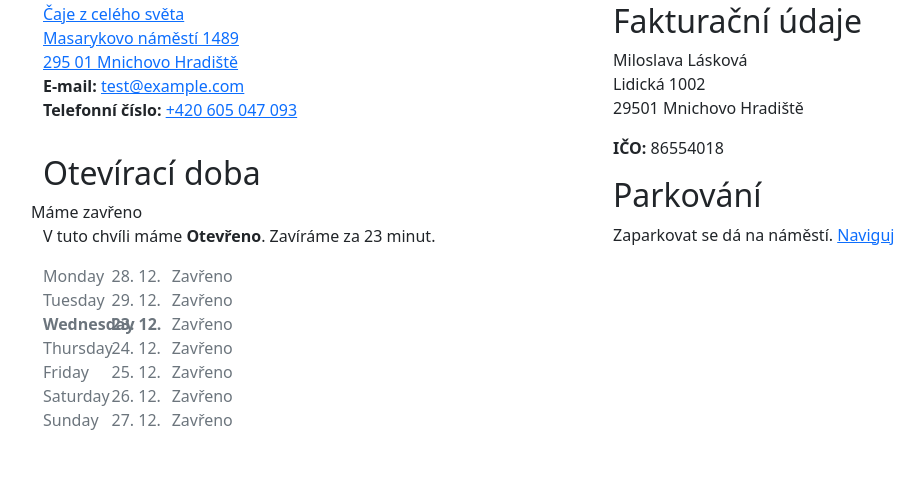
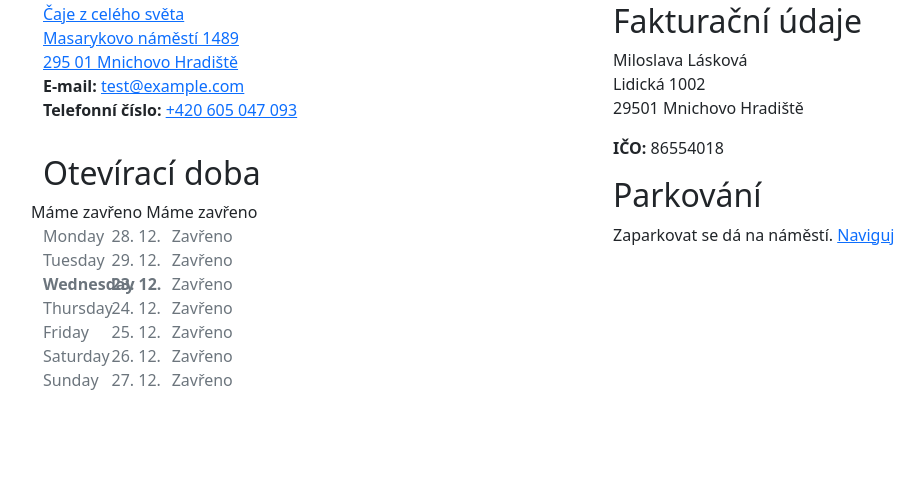
Before and after one commit to just-paja/cajovyobchudek.cz, a Django app: page /kontakt in a window 1280 px wide. Shown: the part 126-614 px from the top of the page, without its empty margins (39-963 px from the left). Run offline with Django 3.2, Linux system fonts and the light colour scheme; data that the repository does not hold is empty; style sheets or scripts are compiled from the project's sources; some libraries are stand-ins or nearby versions.

Commit message:
Remove dummy message

```diff
--- a/website/templates/components/business-hours.html
+++ b/website/templates/components/business-hours.html
@@ -1,4 +1,4 @@
-<p>V tuto chvíli máme <strong>Otevřeno</strong>. Zavíráme za 23 minut.</p>
+{% include 'components/business-status.html' %}
 
 <ul class="list-unstyled business-schedule">
   {% for day_id, day in business_days %}
```
